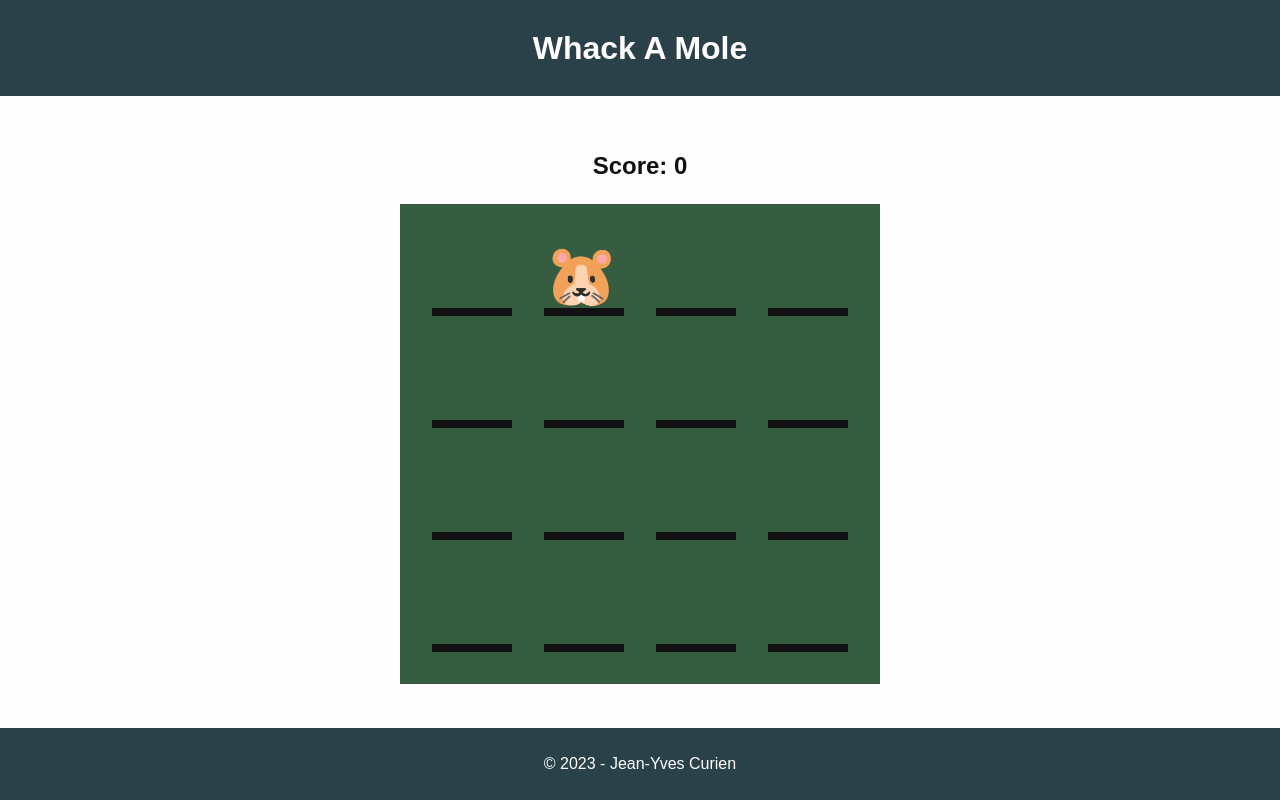
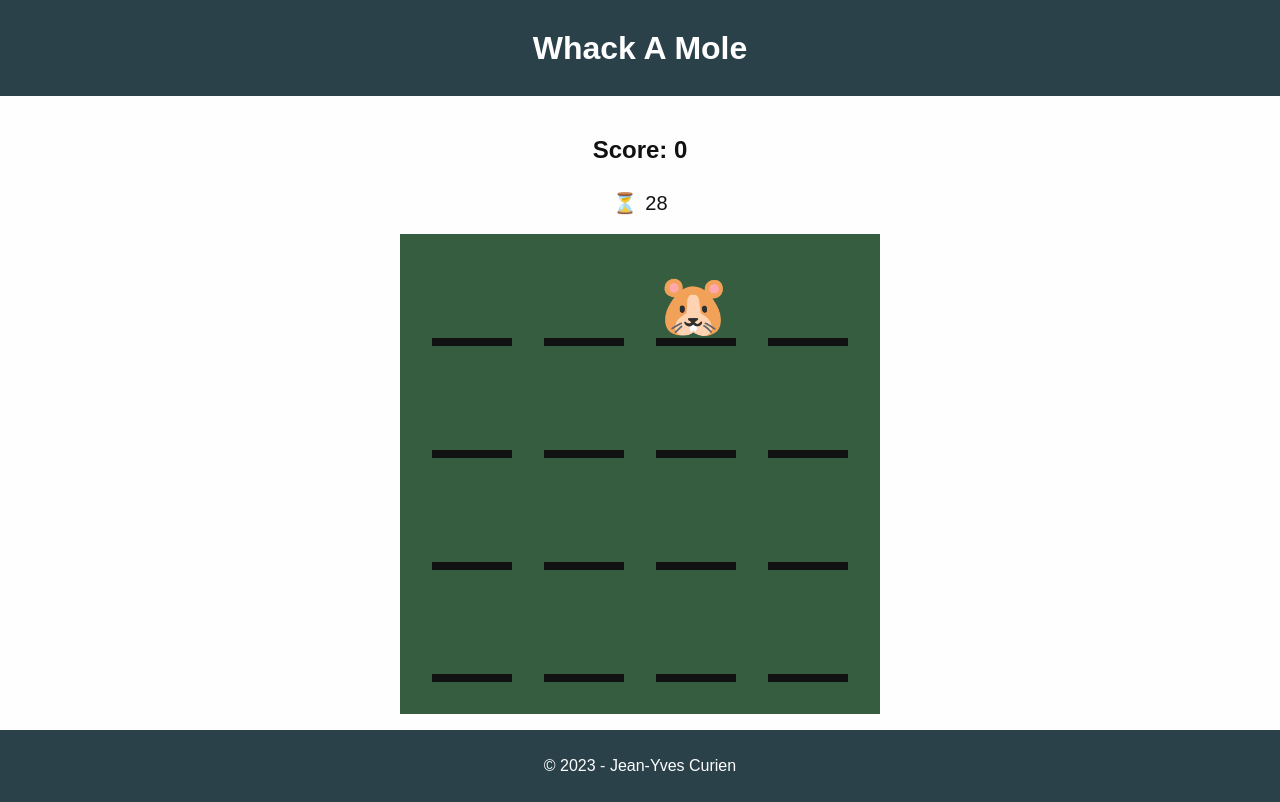
Before and after one commit to jycurien/whack-a-mole, a React (Vite) app: page / in a window 1280 px wide. Both pictures are taken after a click on the button "Start". Built offline with nearby package versions, Linux system fonts and the light colour scheme.

Commit message:
add countdown

```diff
--- a/src/components/Game.jsx
+++ b/src/components/Game.jsx
@@ -7,6 +7,7 @@ const Game = () => {
   const [moles, setMoles] = useState([])
   const [gameOver, setGameOver] = useState(true)
   const [moleTimeout, setMoleTimeout] = useState(null)
+  const [countdown, setCountdown] = useState(null)
 
   const startGame = () => {
     setScore(0)
@@ -19,6 +20,7 @@ const Game = () => {
         activateMole()
       }, Math.floor(Math.random() * 600 + 400))
     )
+    setCountdown(30)
   }
 
   const generateMoles = () => {
@@ -30,7 +32,7 @@ const Game = () => {
   }
 
   const activateMole = () => {
-    const moleIndex = Math.floor(Math.random() * 9)
+    const moleIndex = Math.floor(Math.random() * columns * rows)
     setMoles((prevMoles) => {
       const updatedMoles = [...prevMoles]
       updatedMoles[moleIndex].active = true
@@ -69,10 +71,23 @@ const Game = () => {
   }
 
   useEffect(() => {
-    if (score >= 10) {
+    let timeout = null
+    if (countdown && !gameOver) {
+      timeout = setTimeout(() => {
+        setCountdown(countdown - 1)
+      }, 1000)
+    }
+
+    if (countdown === 0) {
       endGame()
     }
-  }, [score])
+
+    return () => {
+      if (timeout) {
+        clearTimeout(timeout)
+      }
+    }
+  }, [countdown])
 
   return (
     <main>
@@ -108,6 +123,11 @@ const Game = () => {
           <button onClick={startGame}>Start</button>
         </div>
       ) : (
+        <>
+          <div className='countdown'>
+            <span>{countdown > 0 ? '⏳' : '⌛'}</span>
+            {countdown}
+          </div>
           <div
             className='mole-container'
             style={{
@@ -124,6 +144,7 @@ const Game = () => {
               </div>
             ))}
           </div>
+        </>
       )}
     </main>
   )
--- a/src/index.css
+++ b/src/index.css
@@ -25,7 +25,7 @@ body {
 
 main {
   margin-inline: auto;
-  margin-block: 2rem;
+  margin-block: 1rem;
   display: flex;
   flex-direction: column;
   align-items: center;
@@ -88,3 +88,12 @@ input {
   margin: 0.5rem;
   min-width: 80px;
 }
+
+.countdown {
+  font-size: 1.25rem;
+  margin-bottom: 1rem;
+}
+
+.countdown span {
+  margin-inline-end: 0.5rem;
+}
```
Lines whose indentation alone changed are shown as unchanged.
